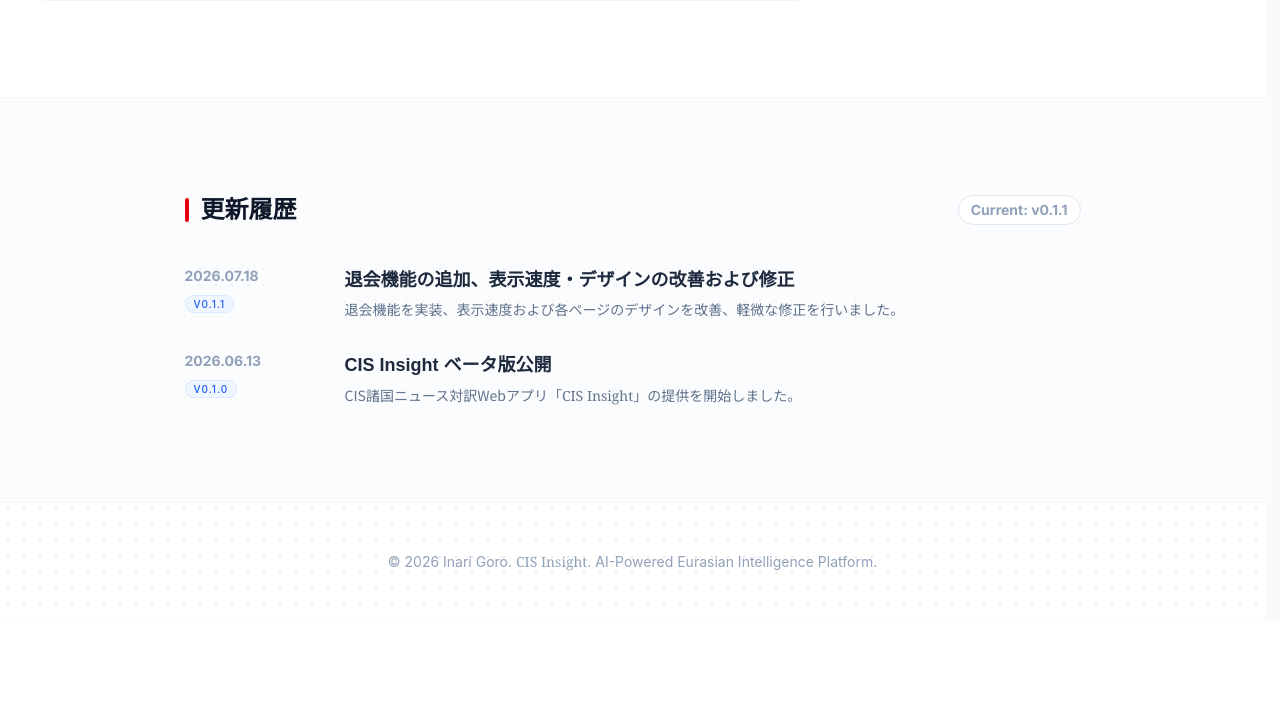
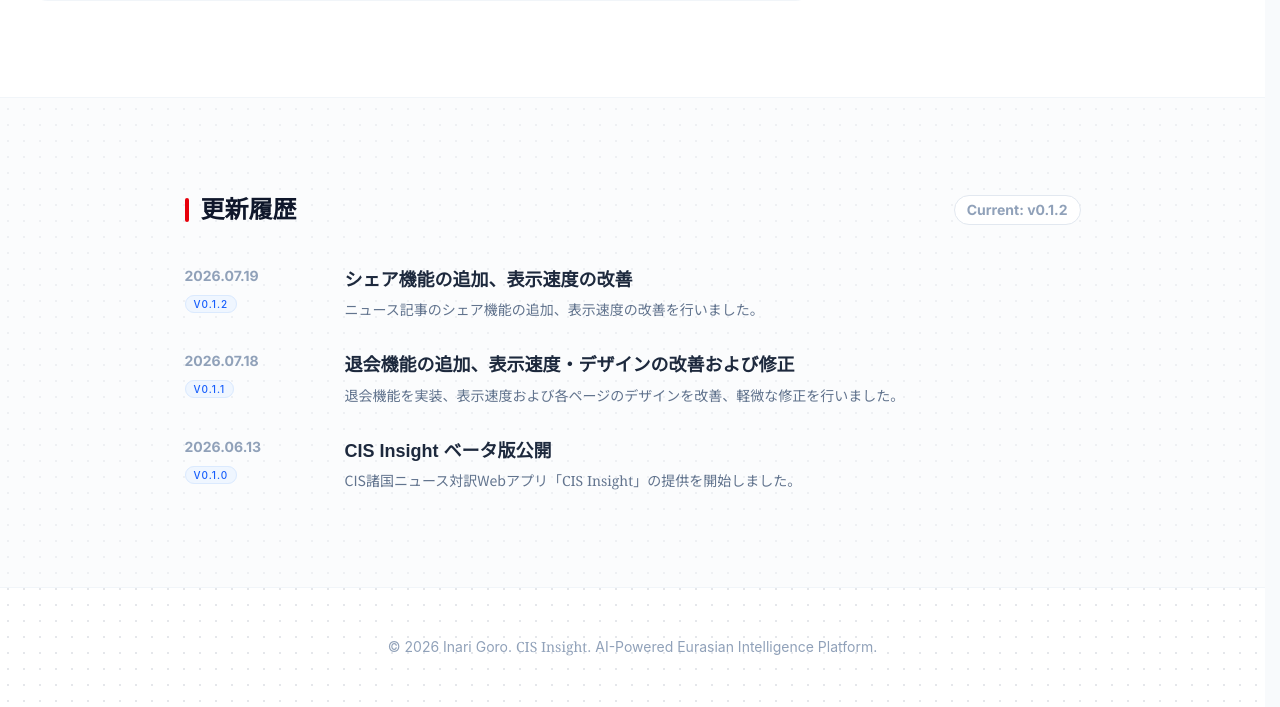
Before and after one commit to kokoa454/CIS_Insight, a Django app: page / in a window 1280 px wide. Shown: the part 2603-3310 px from the top of the page. Before the commit the page ends 3224 px from the top, so only its background shows below. Run offline with Django 5.2, Linux system fonts and the light colour scheme; data that the repository does not hold is empty; style sheets or scripts are compiled from the project's sources; some web fonts are replaced.

Commit message:
refactor: update landing page

```diff
--- a/cis_insight/templates/landing.html
+++ b/cis_insight/templates/landing.html
@@ -240,10 +240,21 @@
                     <div class="h-6 w-1 bg-red-600 rounded-full"></div>
                     <h2 class="text-subtitle text-slate-900 font-ja">更新履歴</h2>
                 </div>
-                <span class="text-tiny font-bold text-slate-400 font-en bg-white px-3 py-1 rounded-full border border-slate-200">Current: v0.1.1</span>
+                <span class="text-tiny font-bold text-slate-400 font-en bg-white px-3 py-1 rounded-full border border-slate-200">Current: v0.1.2</span>
             </div>
 
             <div class="stack space-y-8">
+                <div class="flex flex-col md:flex-row md:gap-8 group">
+                    <div class="md:w-32 mb-2 md:mb-0">
+                        <time class="block text-tiny font-bold text-slate-400 font-en mb-1">2026.07.19</time>
+                        <span class="status-success bg-blue-50 text-blue-600 text-[10px] uppercase tracking-widest px-2 py-0.5 border border-blue-100 font-en">v0.1.2</span>
+                    </div>
+                    <div class="flex-1">
+                        <h3 class="text-standard font-bold text-slate-800 font-ja mb-1 group-hover:text-blue-600 transition-colors">シェア機能の追加、表示速度の改善</h3>
+                        <p class="text-slate-500 text-tiny font-ja">ニュース記事のシェア機能の追加、表示速度の改善を行いました。</p>
+                    </div>
+                </div>
+
                 <div class="flex flex-col md:flex-row md:gap-8 group">
                     <div class="md:w-32 mb-2 md:mb-0">
                         <time class="block text-tiny font-bold text-slate-400 font-en mb-1">2026.07.18</time>
@@ -254,6 +265,7 @@
                         <p class="text-slate-500 text-tiny font-ja">退会機能を実装、表示速度および各ページのデザインを改善、軽微な修正を行いました。</p>
                     </div>
                 </div>
+
                 <div class="flex flex-col md:flex-row md:gap-8 group">
                     <div class="md:w-32 mb-2 md:mb-0">
                         <time class="block text-tiny font-bold text-slate-400 font-en mb-1">2026.06.13</time>
```
